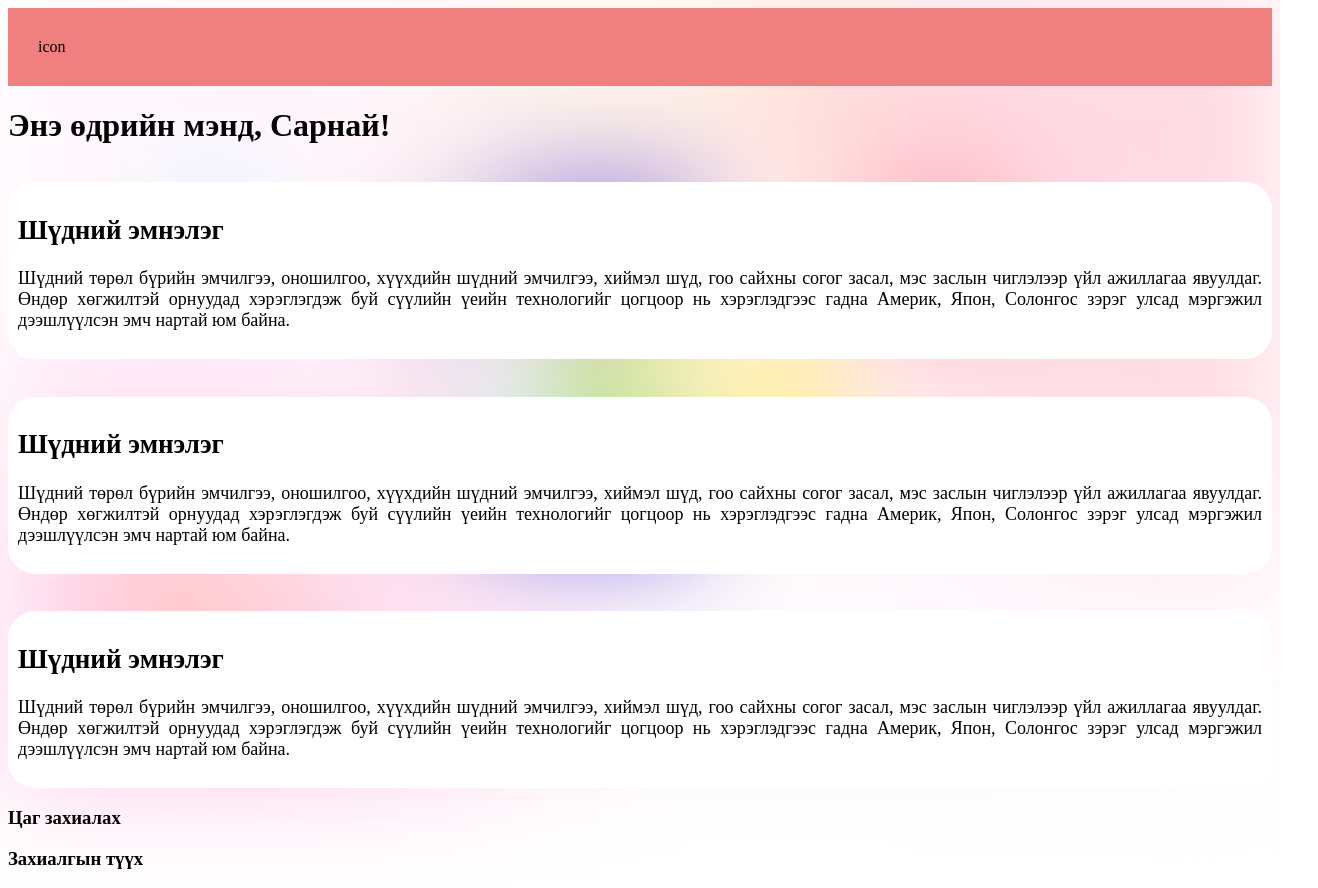
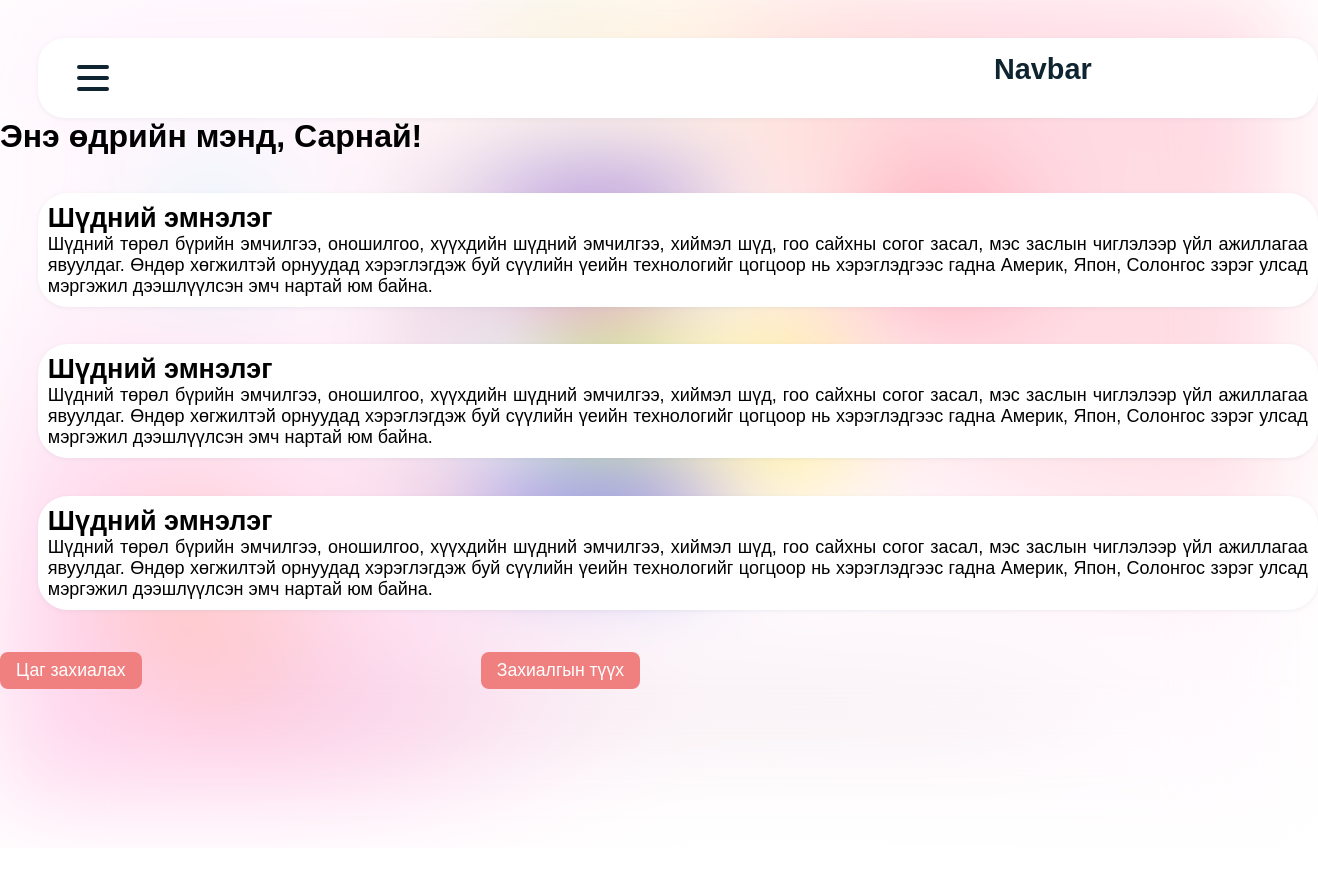
Before and after one commit to Oyuntsolmon/System, a plain HTML site: page page3.html in a window 1280 px wide. Shown: the whole page, 1318 px wide, since content can reach past the window. After the commit the page ends 848 px from the top, so only its background shows below. Drawn offline with Linux system fonts and the light colour scheme.

Commit message:
css html

```diff
--- a/page3.css
+++ b/page3.css
@@ -34,3 +34,176 @@ section {
     filter: blur(50px);
     z-index: -1;
   }
+  @import url("https://fonts.googleapis.com/css2?family=Poppins:ital,wght@0,100;0,200;0,300;0,400;0,500;0,600;0,700;0,800;0,900;1,100;1,200;1,300;1,400;1,500;1,600;1,700;1,800;1,900&display=swap");
+
+* {
+  margin: 0;
+  padding: 0;
+  box-sizing: border-box;
+}
+
+body {
+  font-family: "Poppins", sans-serif;
+}
+
+.container {
+  max-width: 1050px;
+  width: 90%;
+  margin: auto;
+  margin-left: 1ch;
+}
+
+.navbar {
+  width: 100%;
+  box-shadow: 0 1px 4px rgb(146 161 176 / 15%);
+  margin-left:1cm;
+}
+
+.nav-container {
+  display: flex;
+  justify-content: space-between;
+  align-items: center;
+  height: 62px;
+}
+
+.navbar .menu-items {
+  display: flex;
+}
+
+.navbar .nav-container li {
+  list-style: none;
+}
+
+.navbar .nav-container a {
+  text-decoration: none;
+  color: #0e2431;
+  font-weight: 500;
+  font-size: 1.2rem;
+  padding: 0.7rem;
+}
+
+.navbar .nav-container a:hover{
+    font-weight: bolder;
+}
+
+.nav-container {
+  display: block;
+  position: relative;
+  height: 60px;
+}
+
+.nav-container .checkbox {
+  position: absolute;
+  display: block;
+  height: 32px;
+  width: 32px;
+  top: 20px;
+  left: 20px;
+  z-index: 5;
+  opacity: 0;
+  cursor: pointer;
+}
+
+.nav-container .hamburger-lines {
+  display: block;
+  height: 26px;
+  width: 32px;
+  position: absolute;
+  top: 17px;
+  left: 20px;
+  z-index: 2;
+  display: flex;
+  flex-direction: column;
+  justify-content: space-between;
+}
+
+.nav-container .hamburger-lines .line {
+  display: block;
+  height: 4px;
+  width: 100%;
+  border-radius: 10px;
+  background: #0e2431;
+}
+
+.nav-container .hamburger-lines .line1 {
+  transform-origin: 0% 0%;
+  transition: transform 0.4s ease-in-out;
+}
+
+.nav-container .hamburger-lines .line2 {
+  transition: transform 0.2s ease-in-out;
+}
+
+.nav-container .hamburger-lines .line3 {
+  transform-origin: 0% 100%;
+  transition: transform 0.4s ease-in-out;
+}
+
+.navbar .menu-items {
+  padding-top: 120px;
+  box-shadow: inset 0 0 2000px rgba(255, 255, 255, .5);
+  height: 100vh;
+  width: 100%;
+  transform: translate(-150%);
+  display: flex;
+  flex-direction: column;
+  margin-left: -40px;
+  padding-left: 50px;
+  transition: transform 0.5s ease-in-out;
+  text-align: center;
+}
+
+.navbar .menu-items li {
+  margin-bottom: 1.2rem;
+  font-size: 1.5rem;
+  font-weight: 500;
+}
+
+.logo {
+  position: absolute;
+  top: 5px;
+  right: 15px;
+  font-size: 1.2rem;
+  color: #0e2431;
+}
+
+.nav-container input[type="checkbox"]:checked ~ .menu-items {
+  transform: translateX(0);
+}
+
+.nav-container input[type="checkbox"]:checked ~ .hamburger-lines .line1 {
+  transform: rotate(45deg);
+}
+
+.nav-container input[type="checkbox"]:checked ~ .hamburger-lines .line2 {
+  transform: scaleY(0);
+}
+
+.nav-container input[type="checkbox"]:checked ~ .hamburger-lines .line3 {
+  transform: rotate(-45deg);
+}
+
+.nav-container input[type="checkbox"]:checked ~ .logo{
+  display: none;
+}
+.btn{
+  padding: 0.5rem 1rem;
+	background-color: #F08080;
+	color: #fff;
+	font-size: 1.1rem;
+	border: none;
+	outline: none;
+	cursor: pointer;
+	transition: .3s;
+    border-radius: 8px;
+    cursor: pointer;
+    justify-content: center;
+    align-items: center;
+}
+.btn-home {
+  width: 50vw;
+  height: 15vh;
+  display: flex;
+  align-items: center;
+  justify-content: space-between;
+}
--- a/page3.html
+++ b/page3.html
@@ -8,14 +8,33 @@
     <title>Document</title>
 </head>
 <body>
+    <nav>
+        <div class="navbar">
+          <div class="container nav-container">
+              <input class="checkbox" type="checkbox" name="" id="" />
+              <div class="hamburger-lines">
+                <span class="line line1"></span>
+                <span class="line line2"></span>
+                <span class="line line3"></span>
+              </div>
+            <div class="logo">
+              <h1>Navbar</h1>
+            </div>
+            <div class="menu-items">
+              <li><a href="#">Эмнэлэг</a></li>
+              <li><a href="#">Авто засвар үйлчилгээ</a></li>
+              <li><a href="#">Гоо сайхан</a></li>
+              <li><a href="#">Ресторан</a></li>
+              <li><a href="#">Амралтын газар</a></li>
+            </div>
+          </div>
+        </div>
+      </nav>
     <div class="container">
 			<div class="left"></div>
 			<div class="right">
             </div>
         </div>
-    <header>
-        icon
-    </header>
         <h1>Энэ өдрийн мэнд, Сарнай!</h1>
         <div>
         <section>
@@ -36,8 +55,11 @@
 <p>Шүдний төрөл бүрийн эмчилгээ, оношилгоо, хүүхдийн шүдний эмчилгээ, хиймэл шүд, гоо сайхны согог засал, мэс заслын чиглэлээр үйл ажиллагаа явуулдаг. Өндөр хөгжилтэй орнуудад хэрэглэгдэж буй сүүлийн үеийн технологийг цогцоор нь хэрэглэдгээс гадна Америк, Япон, Солонгос зэрэг улсад мэргэжил дээшлүүлсэн эмч нартай юм байна.</p>
 </section>
 </div>
-        <h3> Цаг захиалах</h3>
-        <h3>Захиалгын түүх</h3>
+<footer>
+  <div class="btn-home">
+    <button class="btn">Цаг захиалах</button>
+    <button class="btn">Захиалгын түүх</button>
     </footer>
+  </div>
 </body>
 </html>
--- /dev/null
+++ b/page4.css
@@ -0,0 +1,111 @@
+.nav-container {
+    display: block;
+    position: relative;
+    height: 60px;
+    background-color: aqua;
+  }
+
+  .nav-container .checkbox {
+    position: absolute;
+    display: block;
+    height: 32px;
+    width: 32px;
+    top: 20px;
+    left: 20px;
+    z-index: 5;
+    opacity: 0;
+    cursor: pointer;
+  }
+
+  .nav-container .hamburger-lines {
+    display: block;
+    height: 26px;
+    width: 32px;
+    position: absolute;
+    top: 17px;
+    left: 20px;
+    z-index: 2;
+    display: flex;
+    flex-direction: column;
+    justify-content: space-between;
+  }
+
+  .nav-container .hamburger-lines .line {
+    display: block;
+    height: 4px;
+    width: 100%;
+    border-radius: 10px;
+    background: #0e2431;
+  }
+
+  .nav-container .hamburger-lines .line1 {
+    transform-origin: 0% 0%;
+    transition: transform 0.4s ease-in-out;
+  }
+
+  .nav-container .hamburger-lines .line2 {
+    transition: transform 0.2s ease-in-out;
+  }
+
+  .nav-container .hamburger-lines .line3 {
+    transform-origin: 0% 100%;
+    transition: transform 0.4s ease-in-out;
+  }
+
+  .navbar .menu-items {
+    padding-top: 120px;
+    box-shadow: inset 0 0 2000px rgba(255, 255, 255, .5);
+    height: 100vh;
+    width: 100%;
+    transform: translate(-150%);
+    display: flex;
+    flex-direction: column;
+    margin-left: -40px;
+    padding-left: 50px;
+    transition: transform 0.5s ease-in-out;
+    text-align: center;
+  }
+
+  .navbar .menu-items li {
+    margin-bottom: 1.2rem;
+    font-size: 1.5rem;
+    font-weight: 500;
+  }
+
+  .logo {
+    position: absolute;
+    top: 5px;
+    right: 15px;
+    font-size: 1.2rem;
+    color: #0e2431;
+  }
+
+  .nav-container input[type="checkbox"]:checked ~ .menu-items {
+    transform: translateX(0);
+  }
+
+  .nav-container input[type="checkbox"]:checked ~ .hamburger-lines .line1 {
+    transform: rotate(45deg);
+  }
+
+  .nav-container input[type="checkbox"]:checked ~ .hamburger-lines .line2 {
+    transform: scaleY(0);
+  }
+
+  .nav-container input[type="checkbox"]:checked ~ .hamburger-lines .line3 {
+    transform: rotate(-45deg);
+  }
+
+  .nav-container input[type="checkbox"]:checked ~ .logo{
+    display: none;
+  }
+  .contact-box{
+	max-width: 850px;
+	display: grid;
+	grid-template-columns: repeat(2, 1fr);
+	justify-content: center;
+	align-items: center;
+	text-align: center;
+	background-color: #fff;
+	box-shadow: 0px 0px 19px 5px rgba(0,0,0,0.19);
+}
```
Also changed, not shown: index.html (+16 -0 lines), page2.html (+3 -2 lines), page4.html (added, +36 -0 lines), system.css (+47 -0 lines).
